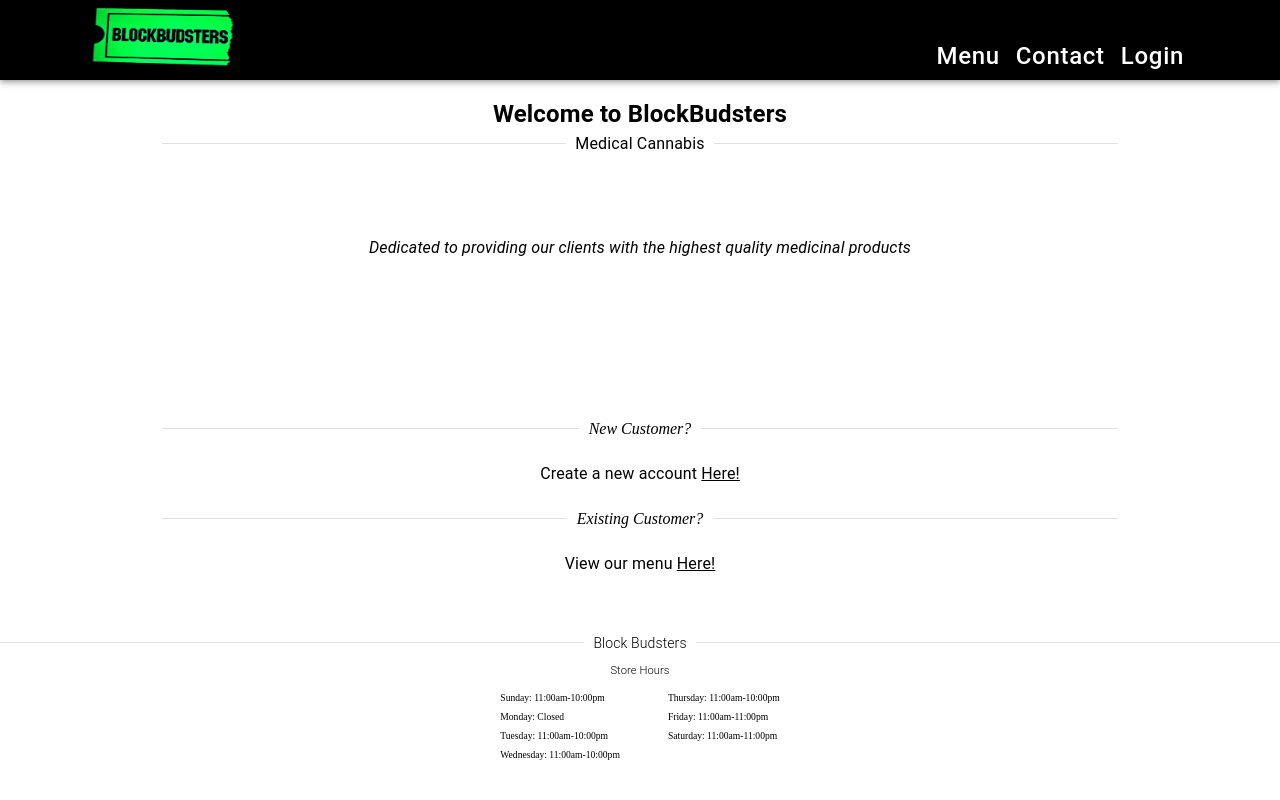
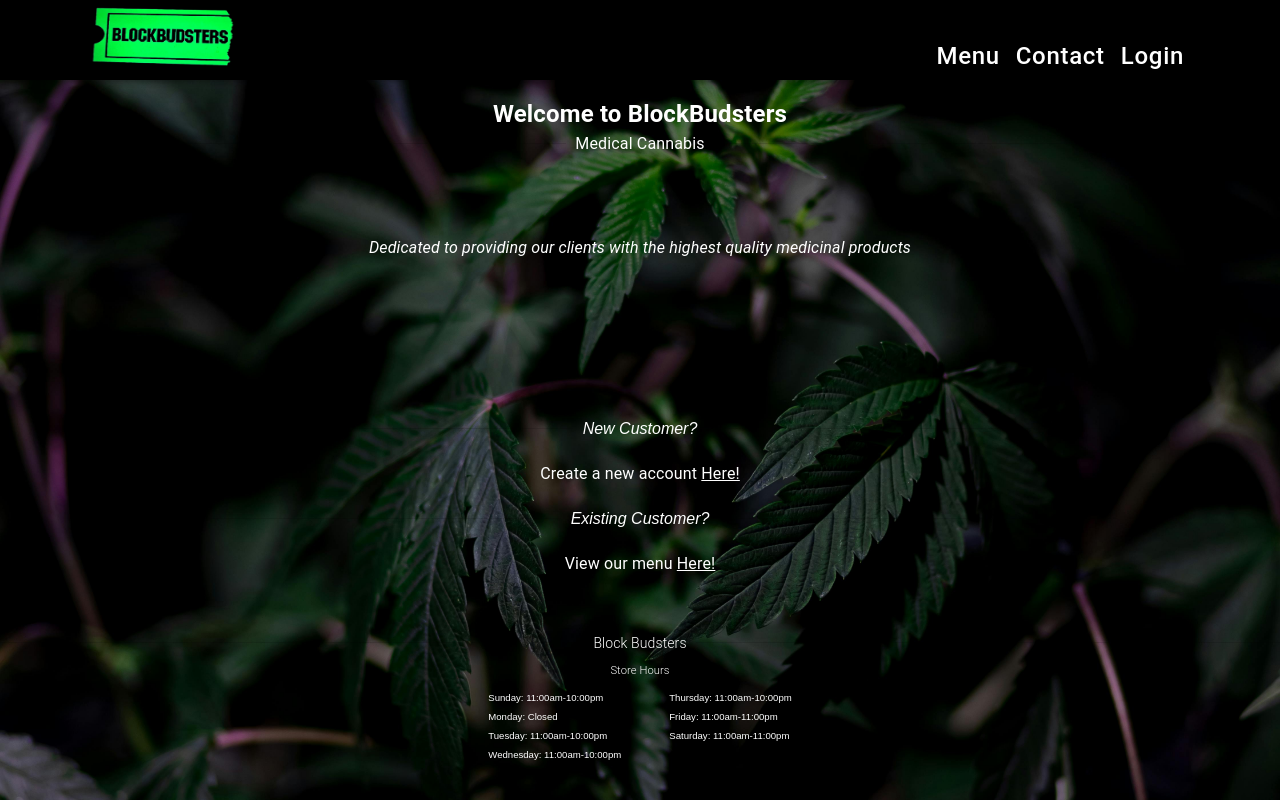
Before and after one commit to TimL94/BlockBudsters, a React (Vite) app in the folder client/: page / in a window 1280 px wide. Both pictures are taken after a click on the button "YES". Built offline with nearby package versions, Linux system fonts and the light colour scheme.

Commit message:
style changes

```diff
--- a/client/src/App.jsx
+++ b/client/src/App.jsx
@@ -120,7 +120,7 @@
   }
 
   return (
-    <Box sx={{p:0, m:0, display:'flex', flexDirection:'column', height:'80vh'}} boxSizing='border-box'>
+    <Box sx={{p:0, m:0, display:'flex', flexDirection:'column', height:'80vh', color:'white'}} boxSizing='border-box'>
       <Navbar />
       <div>
         <Outlet sx={{ mb:20 }}/>
--- a/client/src/app.css
+++ b/client/src/app.css
@@ -32,3 +32,13 @@
 html {
   scroll-behavior: smooth;
 }
+
+body {
+  background-image: url('../src/assets/images/background.jpeg'); /* or use a relative path from public */
+  background-size: cover;
+  background-repeat: repeat;
+  background-position: center;
+  min-height: 100vh;
+  margin: 0;
+  font-family: sans-serif;
+}
--- a/client/src/components/Footer.jsx
+++ b/client/src/components/Footer.jsx
@@ -20,7 +20,8 @@
                 mt: 2,
                 mb: 2,
                 py: 2,
-                position: 'relative'
+                position: 'relative',
+                color: 'white',
             }}
         >
             <Divider>
--- a/client/src/components/menu components/Concentrates.jsx
+++ b/client/src/components/menu components/Concentrates.jsx
@@ -14,9 +14,10 @@
           <Grid item md={6} xs={12} key={index}>
             <Card
               sx={{
+                backgroundColor: 'rgba(255, 255, 255, 0.85)',
                 border: 0,
                 borderRadius: 5,
-                minHeight: '200px'
+                minHeight: '200px',
               }}
               raised= 'true'
               >
--- a/client/src/components/menu components/Edibles.jsx
+++ b/client/src/components/menu components/Edibles.jsx
@@ -15,6 +15,7 @@
           <Grid item md={6} xs={12} key={index}>
             <Card
               sx={{
+                backgroundColor: 'rgba(255, 255, 255, 0.85)',
                 border: 0,
                 borderRadius: 5,
                 minHeight: '100px'
--- a/client/src/components/menu components/Flower.jsx
+++ b/client/src/components/menu components/Flower.jsx
@@ -15,6 +15,7 @@
           <Grid item md={6} xs={12} key={index}>
             <Card
               sx={{
+                backgroundColor: 'rgba(255, 255, 255, 0.85)',
                 border: 0,
                 borderRadius: 5,
                 minHeight: '200px'
--- a/client/src/components/menu components/Limited.jsx
+++ b/client/src/components/menu components/Limited.jsx
@@ -14,6 +14,7 @@
           <Grid item md={6} xs={12} key={index}>
             <Card
               sx={{
+                backgroundColor: 'rgba(255, 255, 255, 0.85)',
                 border: 0,
                 borderRadius: 5,
                 minHeight: '200px'
--- a/client/src/components/menu components/PreRolls.jsx
+++ b/client/src/components/menu components/PreRolls.jsx
@@ -15,6 +15,7 @@
           <Grid item md={6} xs={12} key={index}>
             <Card
               sx={{
+                backgroundColor: 'rgba(255, 255, 255, 0.85)',
                 border: 0,
                 borderRadius: 5,
                 minHeight: '100px'
--- a/client/src/components/menu components/Specials.jsx
+++ b/client/src/components/menu components/Specials.jsx
@@ -14,6 +14,7 @@
           <Grid item md={6} xs={12} key={index}>
             <Card
               sx={{
+                backgroundColor: 'rgba(255, 255, 255, 0.85)',
                 border: 0,
                 borderRadius: 5,
                 minHeight: '100px'
--- a/client/src/pages/Home.jsx
+++ b/client/src/pages/Home.jsx
@@ -14,7 +14,7 @@
         >
 
             <Grid container spacing={3} justifyContent='center'>
-                <Grid item xs={10} md={10} sx={{textAlign: 'center', mt: 2}} >
+                <Grid item xs={10} md={10} sx={{textAlign: 'center', mt: 2, color:'white' }} >
                     <Typography sx={{}}><h2>Welcome to BlockBudsters</h2></Typography>
                     <Typography sx={{}}><Divider>Medical Cannabis</Divider></Typography>
                     <Typography variant="body1" sx={{ mb: 20, mt: 10, fontStyle:'italic' }}>Dedicated to providing our clients with the highest quality medicinal products</Typography>
--- a/client/src/pages/Menu.jsx
+++ b/client/src/pages/Menu.jsx
@@ -45,7 +45,9 @@
                     mt:1,
                     mb:-2,
                     background: 'white',
-                    opacity: '95%',
+                    opacity: '85%',
+                    color: 'black',
+                    textDecoration: 'italic',
                 }}
             >
                 {linkItems()}
@@ -66,7 +68,8 @@
                     mt:1,
                     mb:-2,
                     background: 'white',
-                    opacity: '90%',
+                    opacity: '50%',
+                    color: 'black',
                 }}
             >
                 {linkItems()}
```
Also changed, not shown: client/src/assets/images/background.jpeg (added).
